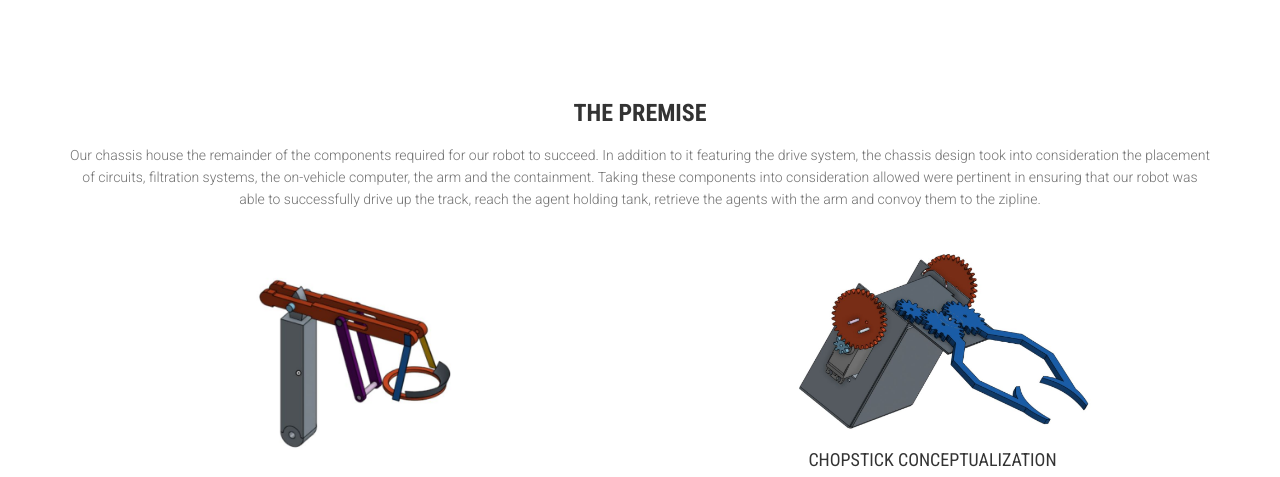
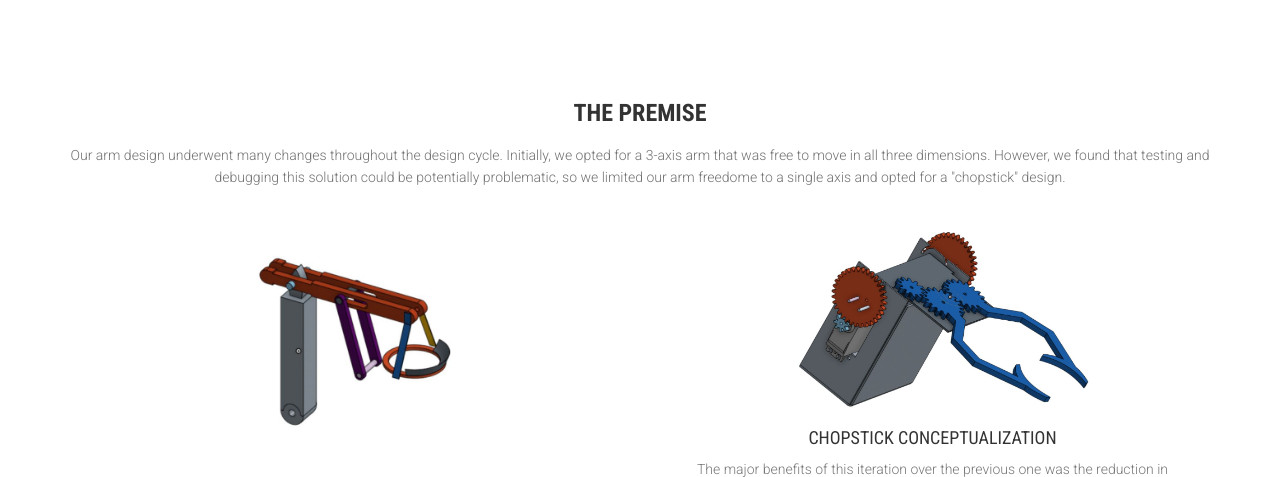
Before and after one commit to ProjectRoberto/projectroberto, a plain HTML site: page arm.html in a window 1280 px wide. Shown: the part 280-757 px from the top of the page. Drawn offline with nearby package versions, Linux system fonts and the light colour scheme; files whose address does not match are found by name; a web font is replaced by a local one.

Commit message:
Premise changes

```diff
--- a/arm.html
+++ b/arm.html
@@ -135,7 +135,7 @@
                     <div class="col-md-12">
                         <div class="block">
                             <h2 class="subtitle wow fadeInUp animated premise" data-wow-delay=".3s" data-wow-duration="500ms">The Premise</h2>
-                            <p class="subtitle-des wow fadeInUp animated premise" data-wow-delay=".5s" data-wow-duration="500ms">Our chassis house the remainder of the components required for our robot to succeed. In addition to it featuring the drive system, the chassis design took into consideration the placement of circuits, filtration systems, the on-vehicle computer, the arm and the containment. Taking these components into consideration allowed were pertinent in ensuring that our robot was able to successfully drive up the track, reach the agent holding tank, retrieve the agents with the arm and convoy them to the zipline.</p>
+                            <p class="subtitle-des wow fadeInUp animated premise" data-wow-delay=".5s" data-wow-duration="500ms">Our arm design underwent many changes throughout the design cycle. Initially, we opted for a 3-axis arm that was free to move in all three dimensions. However, we found that testing and debugging this solution could be potentially problematic, so we limited our arm freedome to a single axis and opted for a "chopstick" design.</p>
                             <div class="row service-parts">
                                 <div class="col-md-6">
                                     <div class="block wow fadeInUp animated" data-wow-duration="400ms" data-wow-delay="600ms">
```
Also changed, not shown: zipline.html (+1 -1 lines).
